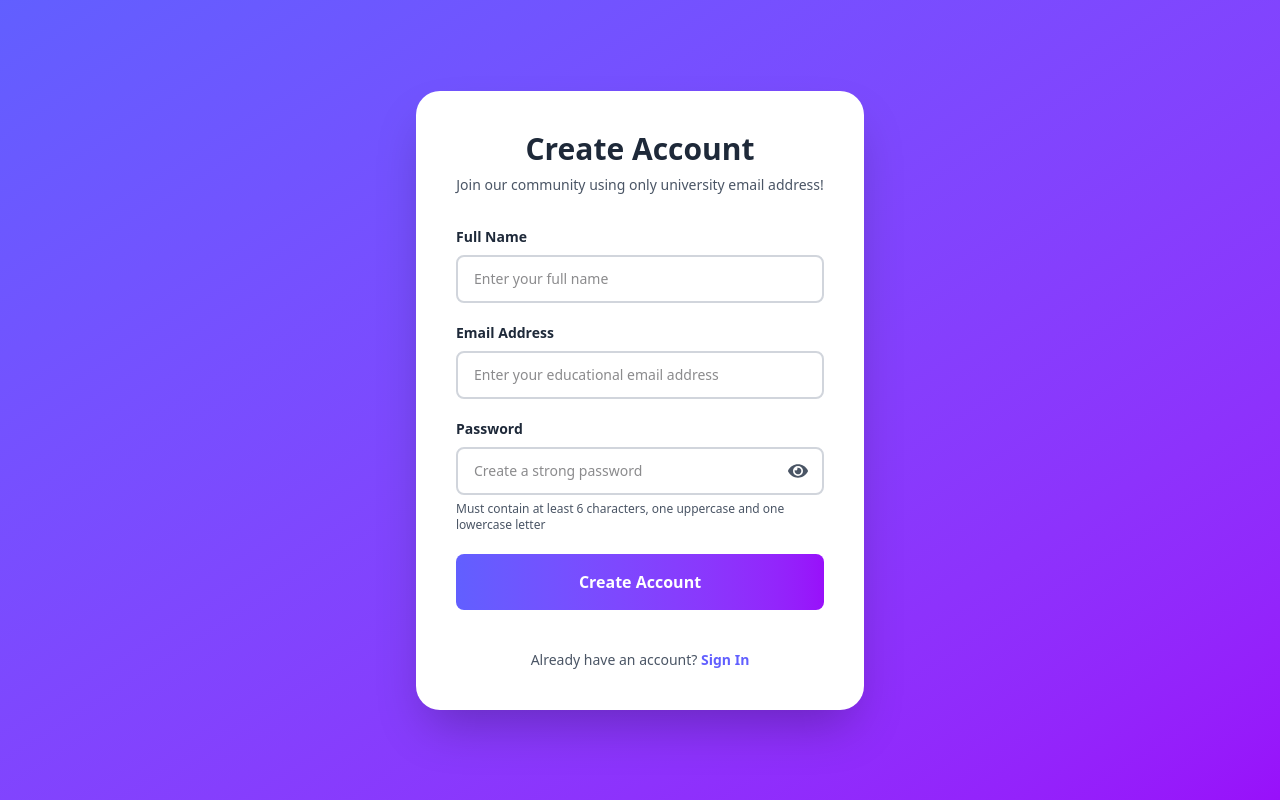
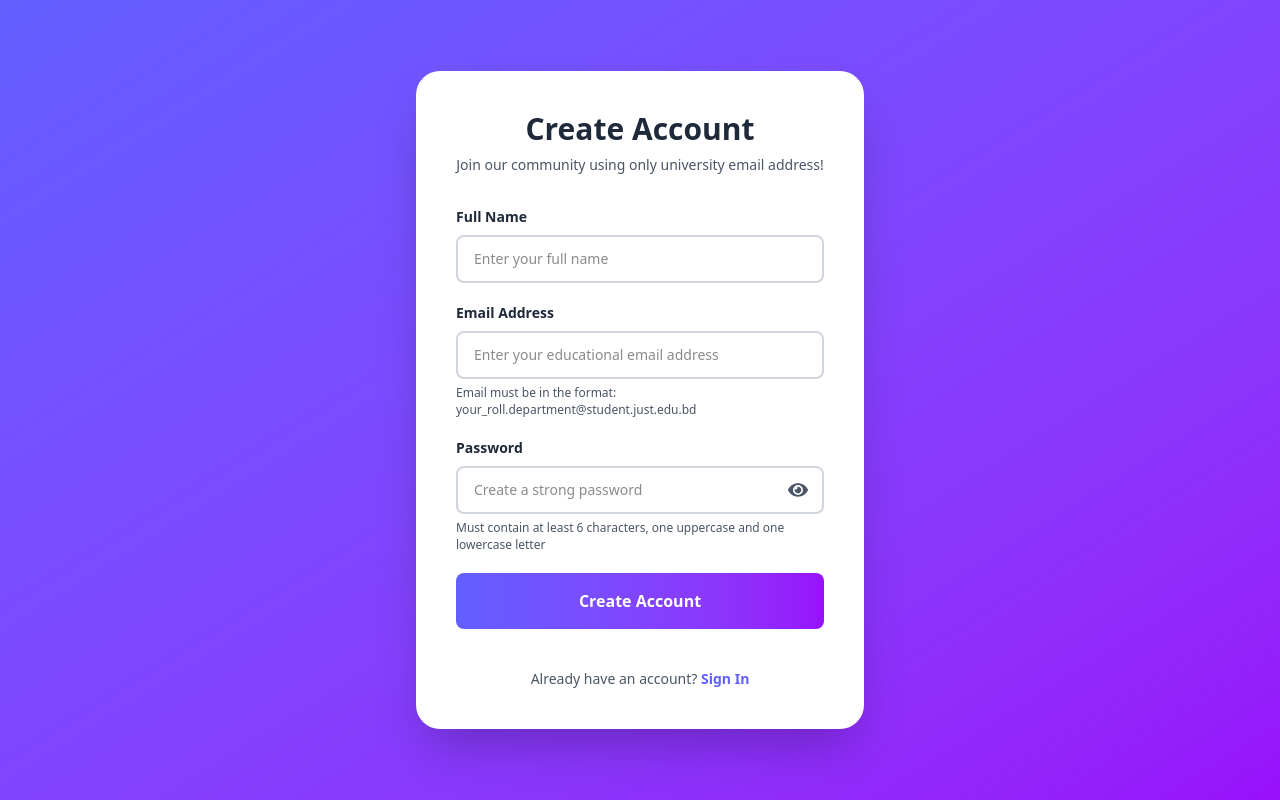
Before and after one commit to abrar-hossain20/just-mart-client, a React (Vite) app: page /register in a window 1280 px wide. Built offline with nearby package versions, Linux system fonts and the light colour scheme; no server answers.

Commit message:
feat: add email domain validation for university signups

```diff
--- a/src/pages/Signup.jsx
+++ b/src/pages/Signup.jsx
@@ -22,6 +22,15 @@ const Signup = () => {
     const displayName = e.target.name?.value;
     const email = e.target.email?.value;
     const password = e.target.password?.value;
+
+    // Email domain validation - only allow student.just.edu.bd
+    const validEmailDomain = "@student.just.edu.bd";
+    if (!email.endsWith(validEmailDomain)) {
+      toast.error(
+        "Please use your university email address (e.g., your_roll.department@student.just.edu.bd)",
+      );
+      return;
+    }
 
     // Password validation
     // Must have an uppercase letter, a lowercase letter, length must be at least 6 characters
@@ -132,6 +141,9 @@ const Signup = () => {
               placeholder="Enter your educational email address"
               className="w-full px-4 py-3 border-2 border-gray-300 rounded-lg text-sm transition-colors duration-300 outline-none focus:border-indigo-500"
             />
+            <p className="text-xs text-gray-600 mt-1.5 leading-snug">
+              Email must be in the format: your_roll.department@student.just.edu.bd
+            </p>
           </div>
 
           {/* Password Input */}
```
